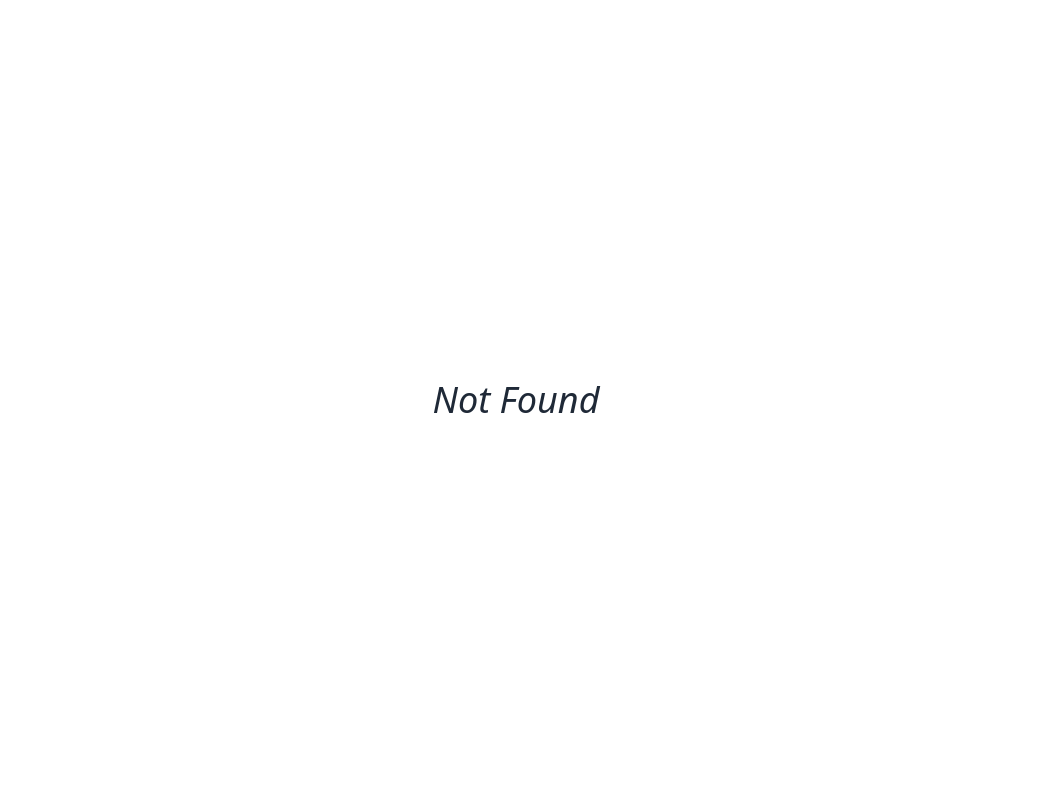
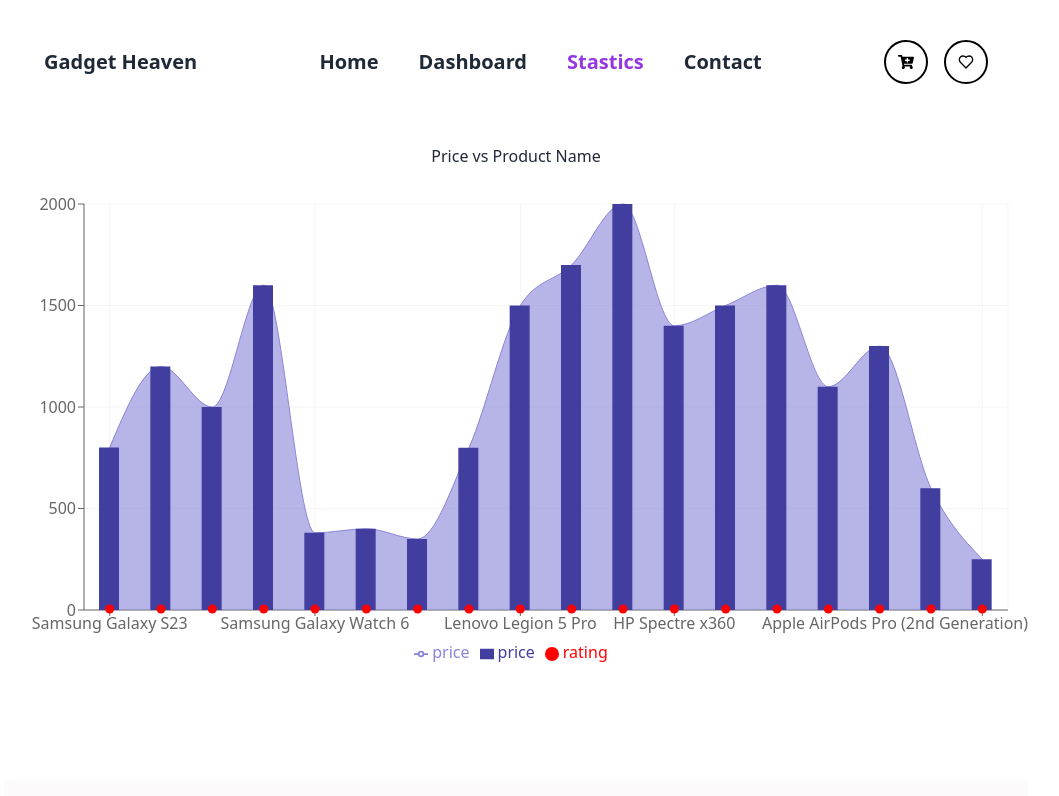
Before and after one commit to mdimranictiu/Gadget-Heaven, a React (Vite) app: page /stastics in a window 1280 px wide. Before the commit this address had no page. Shown: the top 796 px of the page, without its empty margins (124-1183 px from the left). Built offline with nearby package versions, Linux system fonts and the light colour scheme.

Commit message:
stat done

```diff
--- a/package.json
+++ b/package.json
@@ -18,6 +18,7 @@
     "react-icons": "^5.4.0",
     "react-rating-stars-component": "^2.2.0",
     "react-router-dom": "^7.1.1",
+    "recharts": "^2.15.0",
     "sort-by": "^1.2.0",
     "sweetalert2": "^11.15.3"
   },
--- a/public/data.json
+++ b/public/data.json
@@ -142,5 +142,151 @@
       ],
       "availability": true,
       "rating": 4.6
+    },
+    {
+      "product_id": "P010",
+      "product_title": "Razer Blade 15",
+      "product_image": "https://i.ibb.co.com/8YMpWbt/IMG-20190803-153212.webp",
+      "category": "Laptops",
+      "price": 1699.99,
+      "description": "A high-performance gaming laptop with a sleek design.",
+      "Specification": [
+        "12th Gen Intel Core i7",
+        "16GB RAM",
+        "1TB SSD",
+        "15.6-inch QHD 240Hz Display"
+      ],
+      "availability": true,
+      "rating": 4.8
+    },
+    {
+      "product_id": "P011",
+      "product_title": "ASUS ZenBook Pro Duo",
+      "product_image": "https://i.ibb.co.com/zQ5R13d/asus-ux581gv-xb74t-15-6-zenbook-pro-duo-1502409.jpg",
+      "category": "Laptops",
+      "price": 1999.99,
+      "description": "A dual-screen laptop perfect for multitasking and creative professionals.",
+      "Specification": [
+        "Intel Core i9-12900H",
+        "32GB RAM",
+        "1TB SSD",
+        "14-inch 4K UHD Touchscreen + Secondary Screen"
+      ],
+      "availability": true,
+      "rating": 4.9
+    },
+    {
+      "product_id": "P012",
+      "product_title": "HP Spectre x360",
+      "product_image": "https://i.ibb.co.com/QmKsr5j/hp-spectre-x360-15-2020-8f6y-1920.webp",
+      "category": "Laptops",
+      "price": 1399.99,
+      "description": "A sleek convertible laptop with versatile functionality.",
+      "Specification": [
+        "Intel Core i7-12700H",
+        "16GB RAM",
+        "1TB SSD",
+        "13.5-inch UHD Display"
+      ],
+      "availability": true,
+      "rating": 4.7
+    },
+    {
+      "product_id": "P013",
+      "product_title": "Lenovo ThinkPad X1 Carbon",
+      "product_image": "https://i.ibb.co.com/wMh8Pb7/R.jpg",
+      "category": "Laptops",
+      "price": 1499.99,
+      "description": "Durable and business-oriented with robust features.",
+      "Specification": [
+        "Intel Core i7-1260P",
+        "16GB RAM",
+        "512GB SSD",
+        "14-inch WQHD+ Display"
+      ],
+      "availability": true,
+      "rating": 4.5
+    },
+    {
+      "product_id": "P014",
+      "product_title": "ASUS ROG Zephyrus G14",
+      "product_image": "https://i.ibb.co.com/JRMXXSP/OIP.jpg",
+      "category": "Laptops",
+      "price": 1599.99,
+      "description": "A powerful gaming laptop with excellent portability.",
+      "Specification": [
+        "AMD Ryzen 9 6900HS",
+        "16GB RAM",
+        "1TB SSD",
+        "14-inch QHD Display"
+      ],
+      "availability": true,
+      "rating": 4.7
+    },
+    {
+      "product_id": "P015",
+      "product_title": "Acer Swift 5",
+      "product_image": "https://i.ibb.co.com/bWKPqvw/R.jpg",
+      "category": "Laptops",
+      "price": 1099.99,
+      "description": "A lightweight laptop with long-lasting battery life.",
+      "Specification": [
+        "Intel Core i5-1240P",
+        "16GB RAM",
+        "512GB SSD",
+        "14-inch FHD Display"
+      ],
+      "availability": true,
+      "rating": 4.4
+    },
+    {
+      "product_id": "P016",
+      "product_title": "Microsoft Surface Laptop 5",
+      "product_image": "https://i.ibb.co.com/9pmGBwV/OIP.jpg",
+      "category": "Laptops",
+      "price": 1299.99,
+      "description": "Stylish design with excellent touch support.",
+      "Specification": [
+        "Intel Core i7-1255U",
+        "16GB RAM",
+        "512GB SSD",
+        "13.5-inch PixelSense Display"
+      ],
+      "availability": true,
+      "rating": 4.6
+    },
+    {
+      "product_id": "P017",
+      "product_title": "Realme GT Neo 5",
+      "product_image": "https://i.ibb.co.com/Yjj6Lxx/47435-realme-gt-neo-5-11.jpg",
+      "category": "Phones",
+      "price": 599.99,
+      "description": "A high-performance Realme smartphone with ultra-fast charging.",
+      "Specification": [
+        "Snapdragon 8+ Gen 1",
+        "6.74-inch AMOLED 144Hz Display",
+        "256GB Storage",
+        "50MP Sony IMX890 Camera",
+        "240W UltraDart Charging"
+      ],
+      "availability": true,
+      "rating": 4.6
+    },
+    {
+      "product_id": "P018",
+      "product_title": "Apple AirPods Pro (2nd Generation)",
+      "product_image": "https://i.ibb.co.com/tXccYF3/Apple-Air-Pods-Pro-2nd-gen-hero-220907.webp",
+      "category": "Accessories",
+      "price": 249.99,
+      "description": "High-quality wireless earbuds with active noise cancellation and excellent sound.",
+      "Specification": [
+        "Active Noise Cancellation",
+        "Transparency Mode",
+        "Personalized Spatial Audio",
+        "Up to 6 hours of listening time on a single charge"
+      ],
+      "availability": true,
+      "rating": 4.8
     }
+
   ]
--- a/src/components/Cart/Cart.jsx
+++ b/src/components/Cart/Cart.jsx
@@ -58,7 +58,7 @@
             <CartProduct key={index} product={product} setProducts={setProducts} products={products}/>
           ))
         ) : (
-            <h3 className="font-bold text-center text-2xl">Your Cart is empty </h3>
+            <h3 className="font-bold text-center py-20 text-2xl">Your Cart is empty </h3>
         )}
       </div>
     </div>
--- a/src/components/ExploreGadgets/ExploreGadgets.jsx
+++ b/src/components/ExploreGadgets/ExploreGadgets.jsx
@@ -1,4 +1,3 @@
-import axios from 'axios';
 import React, { useContext, useEffect, useState } from 'react';
 import Gadgets from '../Gadgets/Gadgets';
 import { GadgetContext } from '../Context/GadgetContextProvider';
@@ -6,7 +5,7 @@
 
 
 const ExploreGadgets = () => {
-    const {gadgets,error,loading}=useContext(GadgetContext);
+    const {gadgets,loading}=useContext(GadgetContext);
     const [newgadgets,setCategories]=useState([])
     const [activeClass,setActiveClass]=useState('all')
 
--- a/src/components/NavBar/NavBar.jsx
+++ b/src/components/NavBar/NavBar.jsx
@@ -1,14 +1,16 @@
 import React, { useState } from "react";
-import { Link } from "react-router-dom";
+import { Link, useLocation } from "react-router-dom";
 import { FaCartPlus, FaBars, FaTimes } from "react-icons/fa";
 import { LuHeart } from "react-icons/lu";
 
 const NavBar = () => {
   const [isMenuOpen, setIsMenuOpen] = useState(false);
+  const location=useLocation();
+  const myLocation=location.pathname;
 
   return (
     <>
-      <div className="flex justify-between items-center py-5 px-5 md:px-10 bg-[#9538E2] text-white rounded-t-xl">
+      <div className={`flex justify-between items-center py-5 px-5 md:px-10  ${myLocation==='/'? "bg-[#9538E2] text-white":""}  rounded-t-xl`}>
         {/* Logo */}
         <div>
           <h2 className="text-xl font-bold">Gadget Heaven</h2>
@@ -16,18 +18,18 @@
 
         {/* Desktop Navigation */}
         <div className="hidden md:flex gap-10 text-xl font-semibold">
-          <Link to="/">Home</Link>
-          <Link to="/dashboard">Dashboard</Link>
-          <Link to="/stastics">Stastics</Link>
-          <Link to="/">Contact</Link>
+          <Link className={`${myLocation ==='/'?"text-black":" rounded-t-xl"}`} to="/">Home</Link>
+          <Link className={`${myLocation ==='/dashboard'?"text-[#9538E2]":" rounded-t-xl"}`} to="/dashboard">Dashboard</Link>
+          <Link className={`${myLocation ==='/stastics'?"text-[#9538E2]":" rounded-t-xl"}`} to="/stastics">Stastics</Link>
+          <Link  className={`${myLocation ==='/Contact'?"text-[#9538E2]":" rounded-t-xl"}`} to="/Contact">Contact</Link>
         </div>
 
         {/* Cart and Wishlist Icons */}
         <div className="hidden md:flex gap-4">
-          <div className="rounded-full p-3 bg-white text-black">
-            <FaCartPlus />
+        <div className={`rounded-full p-3 ${myLocation==='/'? "bg-white ":"border-2 border-black"}  text-black`}>
+        <FaCartPlus />
           </div>
-          <div className="rounded-full p-3 bg-white text-black">
+          <div className={`rounded-full p-3 ${myLocation==='/'? "bg-white ":"border-2 border-black"}  text-black`}>
             <LuHeart />
           </div>
         </div>
@@ -47,8 +49,8 @@
       {isMenuOpen && (
         <div className="flex flex-col gap-5 bg-[#9538E2] text-white p-5 md:hidden">
           <Link to="/" onClick={() => setIsMenuOpen(false)}>Home</Link>
-          <Link to="/" onClick={() => setIsMenuOpen(false)}>About</Link>
-          <Link to="/" onClick={() => setIsMenuOpen(false)}>Services</Link>
+          <Link to="/dashboard" onClick={() => setIsMenuOpen(false)}>Dashboard</Link>
+          <Link to="/stastics" onClick={() => setIsMenuOpen(false)}>Stastics</Link>
           <Link to="/" onClick={() => setIsMenuOpen(false)}>Contact</Link>
           <div className="flex gap-4 justify-center mt-4">
             <div className="rounded-full p-3 bg-white text-black">
--- /dev/null
+++ b/src/components/Stastics/Stastics.jsx
@@ -0,0 +1,55 @@
+import React, { useContext } from "react";
+import { GadgetContext } from '../Context/GadgetContextProvider';
+
+import {
+  ComposedChart,
+  Bar,
+  Area,
+  Scatter,
+  XAxis,
+  YAxis,
+  Tooltip,
+  CartesianGrid,
+  ResponsiveContainer,
+  Legend,
+} from "recharts";
+
+const Stastics = () => {
+    const {gadgets}=useContext(GadgetContext)
+    return (
+        <div className="py-10 mb-24">
+
+    <div>
+
+    <div style={{ width: "100%", height: "500px" }}>
+      <h2 className="text-center mb-4">Price vs Product Name</h2>
+      <ResponsiveContainer>
+        <ComposedChart
+          data={gadgets}
+          margin={{ top: 20, right: 20, bottom: 20, left: 20 }}
+        >
+          <CartesianGrid stroke="#f5f5f5" />
+          <XAxis dataKey="product_title" />
+          <YAxis />
+          <Tooltip />
+          <Legend />
+          <Area
+            type="monotone"
+            dataKey="price"
+            fill="#8884d8"
+            stroke="#8884d8"
+          />
+          <Bar dataKey="price" barSize={20} fill="#413ea0" />
+          <Scatter dataKey="rating" fill="red" />
+        </ComposedChart>
+      </ResponsiveContainer>
+    </div>
+
+
+
+            </div>
+        </div>
+    );
+};
+
+export default Stastics;
--- a/src/components/ViewDetails/ViewDetails.jsx
+++ b/src/components/ViewDetails/ViewDetails.jsx
@@ -5,6 +5,7 @@
 import Swal from "sweetalert2";
 
 const ViewDetails = () => {
+  const [active,setActive]=useState(true)
   const location = useLocation();
   const product = location?.state;
   const {
@@ -21,23 +22,21 @@
   const handleAddToCart = () => {
     const products = JSON.parse(localStorage.getItem("cart")) || [];
 
-    // Check if the product already exists in the cart
+    // Check if the product already exists
     const productIndex = products.findIndex(
       (item) => item.product_id === product.product_id
     );
     let productAdded = false;
     if (productIndex !== -1) {
-      // Product found, increase quantity by 1
       const existingProduct = products[productIndex];
       existingProduct.quantity += 1;
       productAdded = false;
     } else {
-      // Product not found, add with quantity 1
+      // Product not found
       products.push({ ...product, quantity: 1 });
       productAdded = true;
     }
 
-    // Update the cart in localStorage with the updated products array
     localStorage.setItem("cart", JSON.stringify(products));
 
     if (productAdded) {
@@ -60,14 +59,39 @@
 
 
   };
-   const handleWishList=()=>{
-      const wishLists=  JSON.parse(localStorage.getItem('wishLists')) || [];
+  const handleWishList = () => {
+    const wishLists = JSON.parse(localStorage.getItem("wishLists")) || [];
+    const productIndex = wishLists.findIndex(
+      (item) => item.product_id === product.product_id
+    );
 
-      const newwishList=[...wishLists,product]
+    if (productIndex === -1) {
+      const newWishList = [...wishLists, product];
+      localStorage.setItem("wishLists", JSON.stringify(newWishList));
+      setActive(false);
+      Swal.fire({
+        title: "Added to Wishlist!",
+        text: "Product successfully added to your wishlist.",
+        icon: "success",
+        timer: 2000,
+        showConfirmButton: false,
+      });
+    } else {
+      Swal.fire({
+        title: "Already in Wishlist",
+        text: "This product is already in your wishlist.",
+        icon: "info",
+        timer: 2000,
+        showConfirmButton: false,
+      });
+    }
+  };
 
-      localStorage.setItem('wishLists',JSON.stringify(newwishList))
 
-    }
+
+
+
+  //   }
 
   return (
     <div className="pb-[220px] relative">
@@ -134,7 +158,10 @@
               >
                 Add to Cart
               </button>
-              <button onClick={handleWishList} className="bg-white px-6 hover:bg-[#9538E2] text-[#9538E2] hover:text-white py-2 text-[16px] font-semibold rounded-[32px] border-2 border-[#9538E2]">
+              <button onClick={handleWishList}  disabled={!active} className={`px-6 py-2 hover:bg-[#9538E2]  hover:text-white   text-[16px] font-semibold rounded-[32px] border-2 text-[#9538E2] ${
+                  !active ? "cursor-not-allowed disabled bg-white" : "bg-white   border-[#9538E2]"
+                }`}
+              >
                 <LuHeart></LuHeart>
               </button>
             </div>
--- a/src/components/WishList/WishList.jsx
+++ b/src/components/WishList/WishList.jsx
@@ -14,7 +14,7 @@
               <WishListCard key={index} product={product} setwishListProducs={setwishListProducs} wishListProducts={wishListProducts}/>
             ))
           ) : (
-            <h3 className="font-bold text-center text-2xl">Your WishLists is empty </h3>
+            <h3 className="font-bold text-center py-20 text-2xl">Your WishLists is empty </h3>
           )}
         </div>
       </div>
--- a/src/main.jsx
+++ b/src/main.jsx
@@ -11,6 +11,7 @@
 import GadgetContextProvider from './components/Context/GadgetContextProvider.jsx';
 import ViewDetails from './components/ViewDetails/ViewDetails.jsx';
 import Dashboard from './components/Dashboard/Dashboard.jsx';
+import Stastics from './components/Stastics/Stastics.jsx';
 
 const router = createBrowserRouter([
   {
@@ -29,6 +30,10 @@
       {
         path:"/dashboard",
         element: <Dashboard></Dashboard>
+      },
+      {
+        path:"/stastics",
+        element: <Stastics></Stastics>
       }
     ]
   },
```
Also changed, not shown: 1 other file (tests, documents, lock files or other folders).
